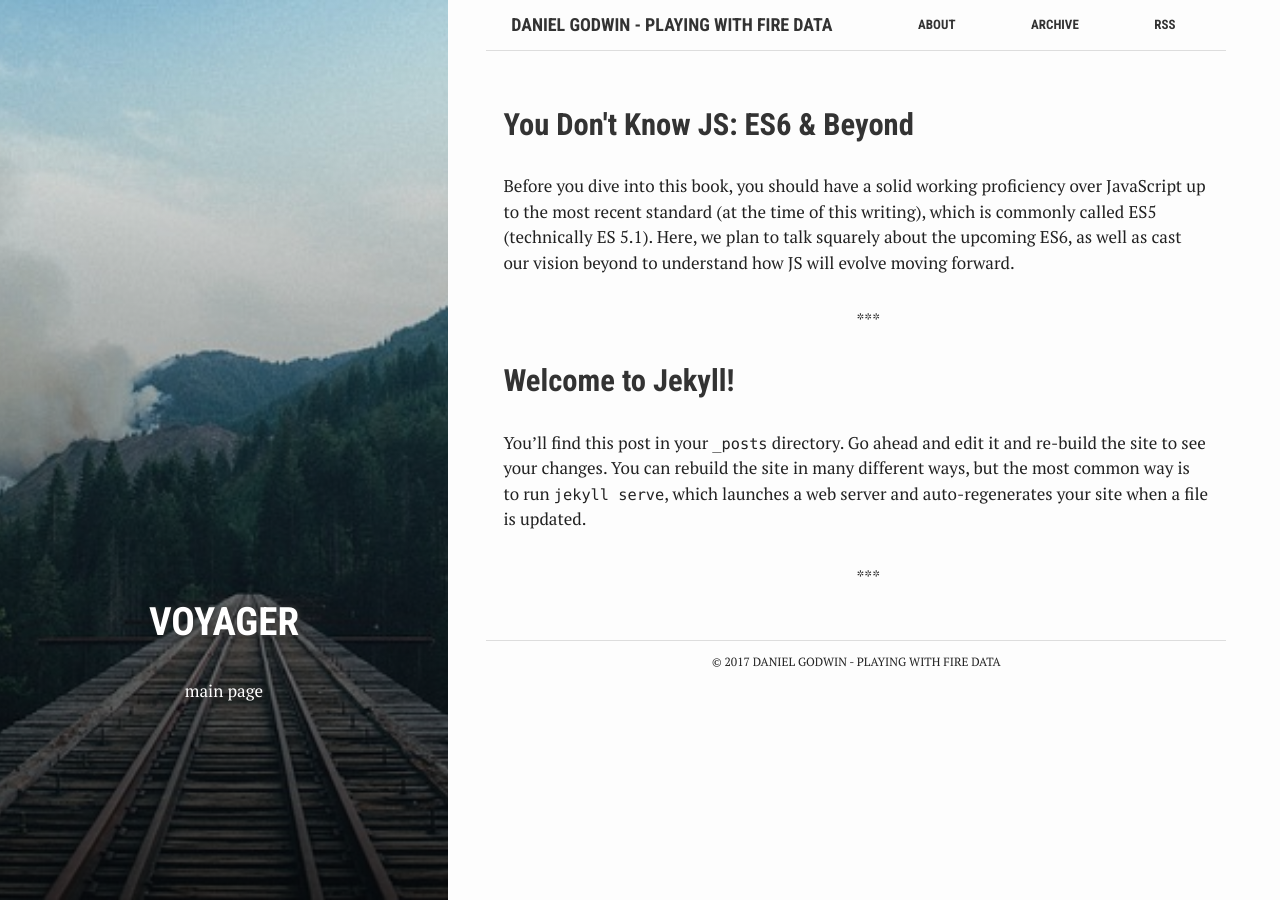
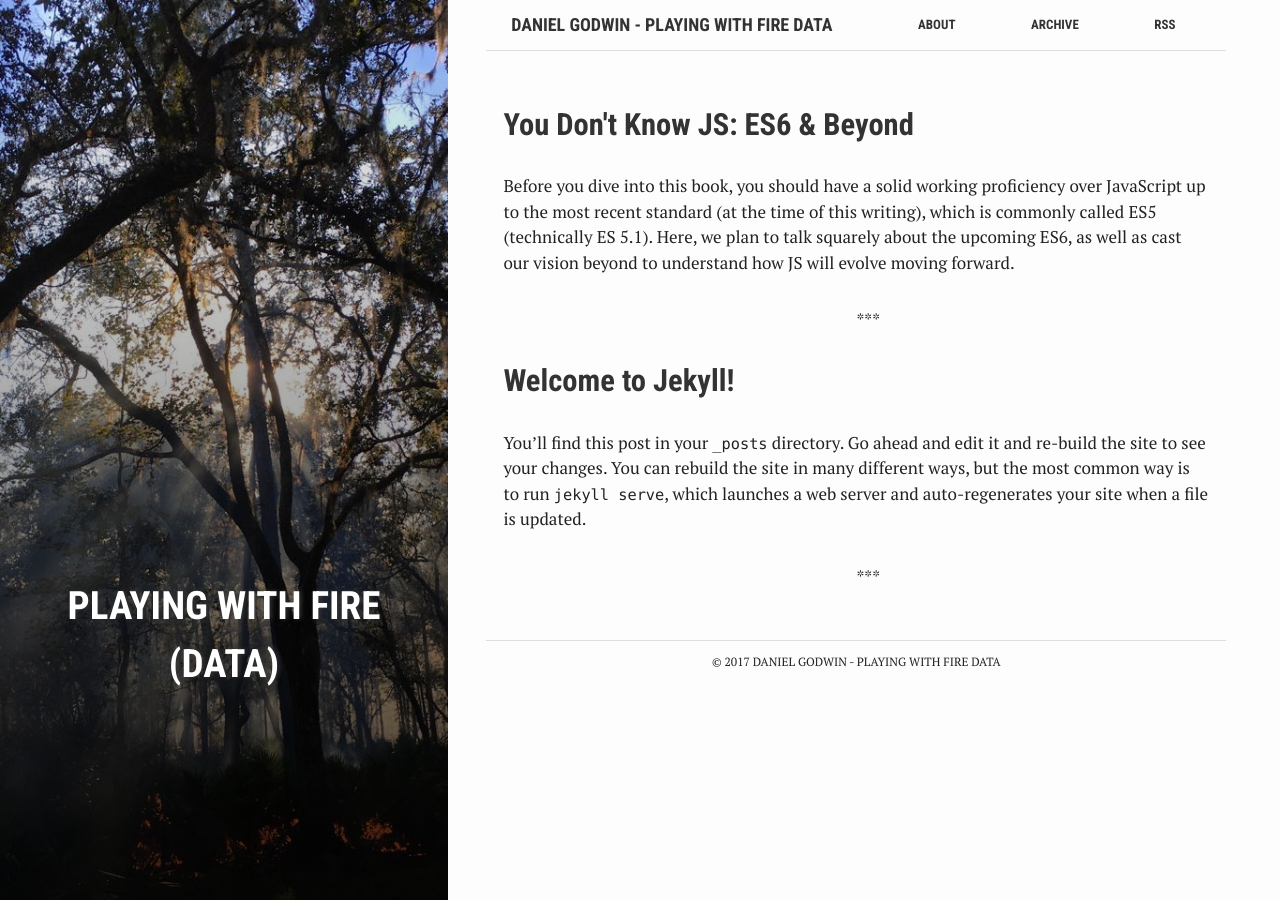
Before and after one commit to danielg7/danielg7.github.io, a Jekyll site: the page built from index.html, in a window 1280 px wide. Built offline with Jekyll 4.4.1, drawn with Linux system fonts in a browser that asks for light colours.

Commit message:
Tweak frontpage

```diff
--- a/index.html
+++ b/index.html
@@ -1,9 +1,9 @@
 ---
-bg: "rails.jpg"
+bg: "fire.jpg"
 layout: default
-crawlertitle: "Jekyll blog"
-title: "Voyager"
-summary: "main page"
+crawlertitle: ""
+title: "Playing With Fire (Data)"
+summary: ""
 ---
 
 {% for post in site.posts limit: 5 %}
```
Also changed, not shown: about.md (+5 -8 lines), assets/images/fire.jpg (added).
